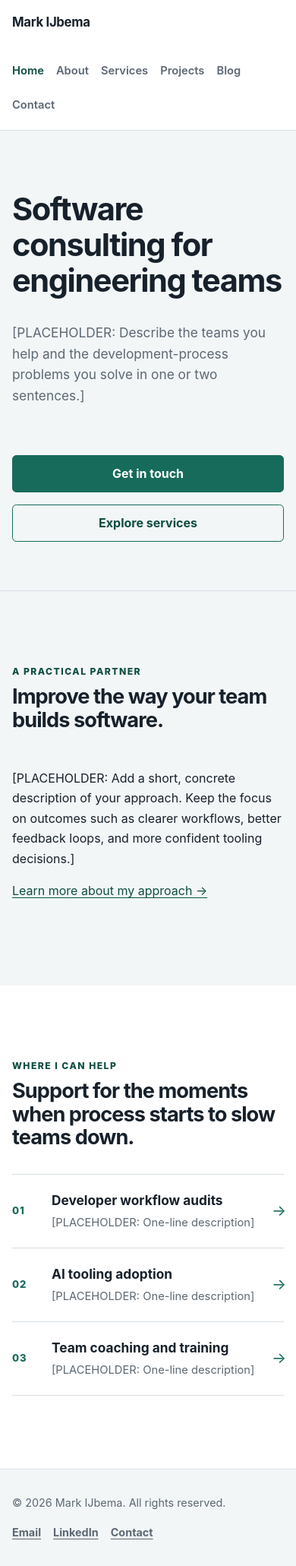
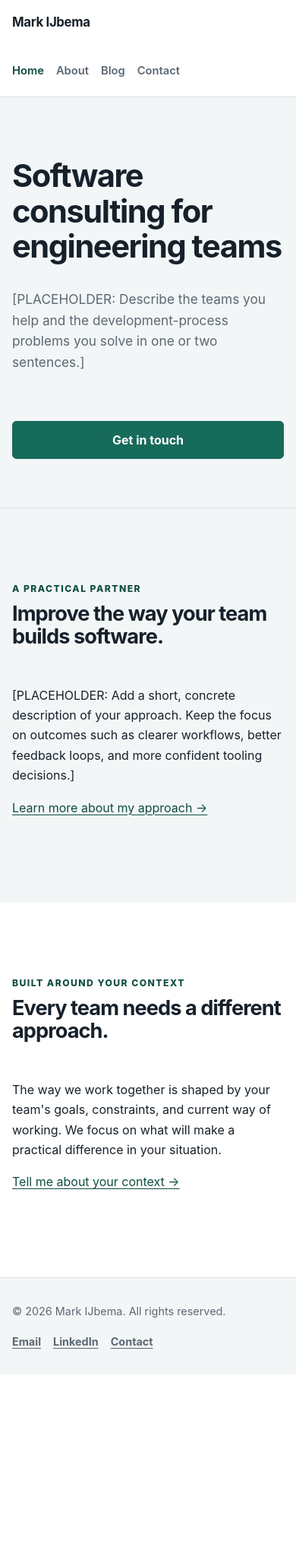
Before and after one commit to markijbema/ijbema_com, a Jekyll site: the page built from index.md, in a window 390 px wide. Shown: the whole page at 76% size. Built offline with Jekyll 4.4.1, drawn with Linux system fonts in a browser that asks for light colours; after the commit the page ends 1809 px from its top, so only the background shows below that.

Commit message:
remove services and projects pages

```diff
--- a/_includes/header.html
+++ b/_includes/header.html
@@ -5,8 +5,6 @@
       <ul>
         <li><a href="{{ '/' | relative_url }}"{% if page.url == '/' %} aria-current="page"{% endif %}>Home</a></li>
         <li><a href="{{ '/about/' | relative_url }}"{% if page.url == '/about/' %} aria-current="page"{% endif %}>About</a></li>
-        <li><a href="{{ '/services/' | relative_url }}"{% if page.url == '/services/' %} aria-current="page"{% endif %}>Services</a></li>
-        <li><a href="{{ '/projects/' | relative_url }}"{% if page.url == '/projects/' %} aria-current="page"{% endif %}>Projects</a></li>
         <li><a href="{{ '/blog/' | relative_url }}"{% if page.url contains '/blog/' %} aria-current="page"{% endif %}>Blog</a></li>
         <li><a href="{{ '/contact/' | relative_url }}"{% if page.url == '/contact/' %} aria-current="page"{% endif %}>Contact</a></li>
       </ul>
--- a/_layouts/home.html
+++ b/_layouts/home.html
@@ -27,22 +27,14 @@ layout: default
 </section>
 
 <section class="section">
-  <div class="wrap">
-    <div class="section-heading">
-      <p class="section-label">{{ page.services_label }}</p>
-      <h2>{{ page.services_heading }}</h2>
+  <div class="wrap intro-grid">
+    <div>
+      <p class="section-label">{{ page.engagement_label }}</p>
+      <h2>{{ page.engagement_heading }}</h2>
     </div>
-    <div class="service-list">
-      {% for service in page.services %}
-        <a class="service-row" href="{{ service.url | relative_url }}">
-          <span class="service-number">{{ service.number }}</span>
-          <span>
-            <strong>{{ service.title }}</strong>
-            <small>{{ service.description }}</small>
-          </span>
-          <span class="row-arrow" aria-hidden="true">&rarr;</span>
-        </a>
-      {% endfor %}
+    <div>
+      <p>{{ page.engagement_copy }}</p>
+      <p><a class="text-link" href="{{ page.engagement_url | relative_url }}">{{ page.engagement_link }} <span aria-hidden="true">&rarr;</span></a></p>
     </div>
   </div>
 </section>
--- a/assets/css/style.css
+++ b/assets/css/style.css
@@ -146,7 +146,6 @@ img {
 }
 
 .section-label,
-.project-label,
 .contact-label {
   margin: 0 0 var(--space-xs);
   color: var(--accent-dark);
@@ -258,130 +257,6 @@ h3 {
 
 .intro-grid h2 {
   max-width: 420px;
-}
-
-.section-heading {
-  max-width: 700px;
-  margin-bottom: var(--space-md);
-}
-
-.service-list {
-  border-top: 1px solid var(--line);
-}
-
-.service-row {
-  display: grid;
-  grid-template-columns: 3rem minmax(0, 1fr) 1.5rem;
-  gap: var(--space-sm);
-  align-items: center;
-  padding: 1.25rem 0;
-  color: var(--ink);
-  border-bottom: 1px solid var(--line);
-  text-decoration: none;
-}
-
-.service-row:hover {
-  color: var(--ink);
-}
-
-.service-row strong,
-.service-row small {
-  display: block;
-}
-
-.service-row strong {
-  margin-bottom: 0.2rem;
-  font-size: 1.08rem;
-}
-
-.service-row small {
-  color: var(--muted);
-  font-size: 0.92rem;
-}
-
-.service-number {
-  color: var(--accent);
-  font-size: 0.82rem;
-  font-weight: 800;
-  letter-spacing: 0.08em;
-}
-
-.row-arrow {
-  color: var(--accent);
-  font-size: 1.25rem;
-  text-align: right;
-}
-
-.services-grid {
-  display: grid;
-  grid-template-columns: repeat(3, minmax(0, 1fr));
-  gap: var(--space-md);
-}
-
-.service-card {
-  display: flex;
-  min-height: 100%;
-  flex-direction: column;
-  padding: var(--space-md);
-  border: 1px solid var(--line);
-  border-radius: 0.5rem;
-  background: var(--surface);
-}
-
-.service-index {
-  margin-bottom: var(--space-lg);
-  color: var(--accent);
-  font-size: 0.82rem;
-  font-weight: 800;
-  letter-spacing: 0.08em;
-}
-
-.service-card h2 {
-  font-size: 1.45rem;
-}
-
-.service-card p {
-  color: var(--muted);
-}
-
-.service-details {
-  margin: auto 0 0;
-  padding-left: 1.2rem;
-  color: var(--muted);
-  font-size: 0.94rem;
-}
-
-.projects-list {
-  display: grid;
-  gap: var(--space-md);
-}
-
-.project-card {
-  display: grid;
-  grid-template-columns: minmax(0, 1fr) auto;
-  gap: var(--space-md);
-  align-items: end;
-  padding: clamp(1.25rem, 4vw, 2.25rem);
-  border: 1px solid var(--line);
-  border-radius: 0.5rem;
-  background: var(--surface);
-}
-
-.project-card h2 {
-  font-size: clamp(1.5rem, 3vw, 2.1rem);
-}
-
-.project-card p {
-  color: var(--muted);
-}
-
-.project-card p strong {
-  color: var(--ink);
-}
-
-.project-link {
-  margin: 0;
-  white-space: nowrap;
 }
 
 .post-list {
@@ -543,18 +418,8 @@ h3 {
   }
 
   .intro-grid,
-  .services-grid,
   .contact-options {
     grid-template-columns: 1fr;
-  }
-
-  .project-card {
-    grid-template-columns: 1fr;
-    align-items: start;
-  }
-
-  .project-link {
-    white-space: normal;
   }
 
   .footer-inner {
@@ -570,10 +435,6 @@ h3 {
     width: min(calc(100% - (2 * var(--space-sm))), var(--max-width));
   }
 
-  .service-row {
-    grid-template-columns: 2.25rem minmax(0, 1fr) 1rem;
-  }
-
   .hero-actions .button {
     width: 100%;
   }
--- a/index.md
+++ b/index.md
@@ -7,27 +7,14 @@ hero_copy: "[PLACEHOLDER: Describe the teams you help and the development-proces
 hero_actions:
   - label: "Get in touch"
     url: "/contact/"
-  - label: "Explore services"
-    url: "/services/"
-    secondary: true
 intro_label: "A practical partner"
 intro_heading: "Improve the way your team builds software."
 intro_copy: "[PLACEHOLDER: Add a short, concrete description of your approach. Keep the focus on outcomes such as clearer workflows, better feedback loops, and more confident tooling decisions.]"
 intro_link: "Learn more about my approach"
 intro_url: "/about/"
-services_label: "Where I can help"
-services_heading: "Support for the moments when process starts to slow teams down."
-services:
-  - number: "01"
-    title: "Developer workflow audits"
-    description: "[PLACEHOLDER: One-line description]"
-    url: "/services/"
-  - number: "02"
-    title: "AI tooling adoption"
-    description: "[PLACEHOLDER: One-line description]"
-    url: "/services/"
-  - number: "03"
-    title: "Team coaching and training"
-    description: "[PLACEHOLDER: One-line description]"
-    url: "/services/"
+engagement_label: "Built around your context"
+engagement_heading: "Every team needs a different approach."
+engagement_copy: "The way we work together is shaped by your team's goals, constraints, and current way of working. We focus on what will make a practical difference in your situation."
+engagement_link: "Tell me about your context"
+engagement_url: "/contact/"
 ---
```
Also changed, not shown: AGENTS.md (+8 -4 lines), _layouts/projects.html (deleted, +0 -20 lines), _layouts/services.html (deleted, +0 -27 lines), projects.md (deleted, +0 -24 lines), services.md (deleted, +0 -32 lines).
